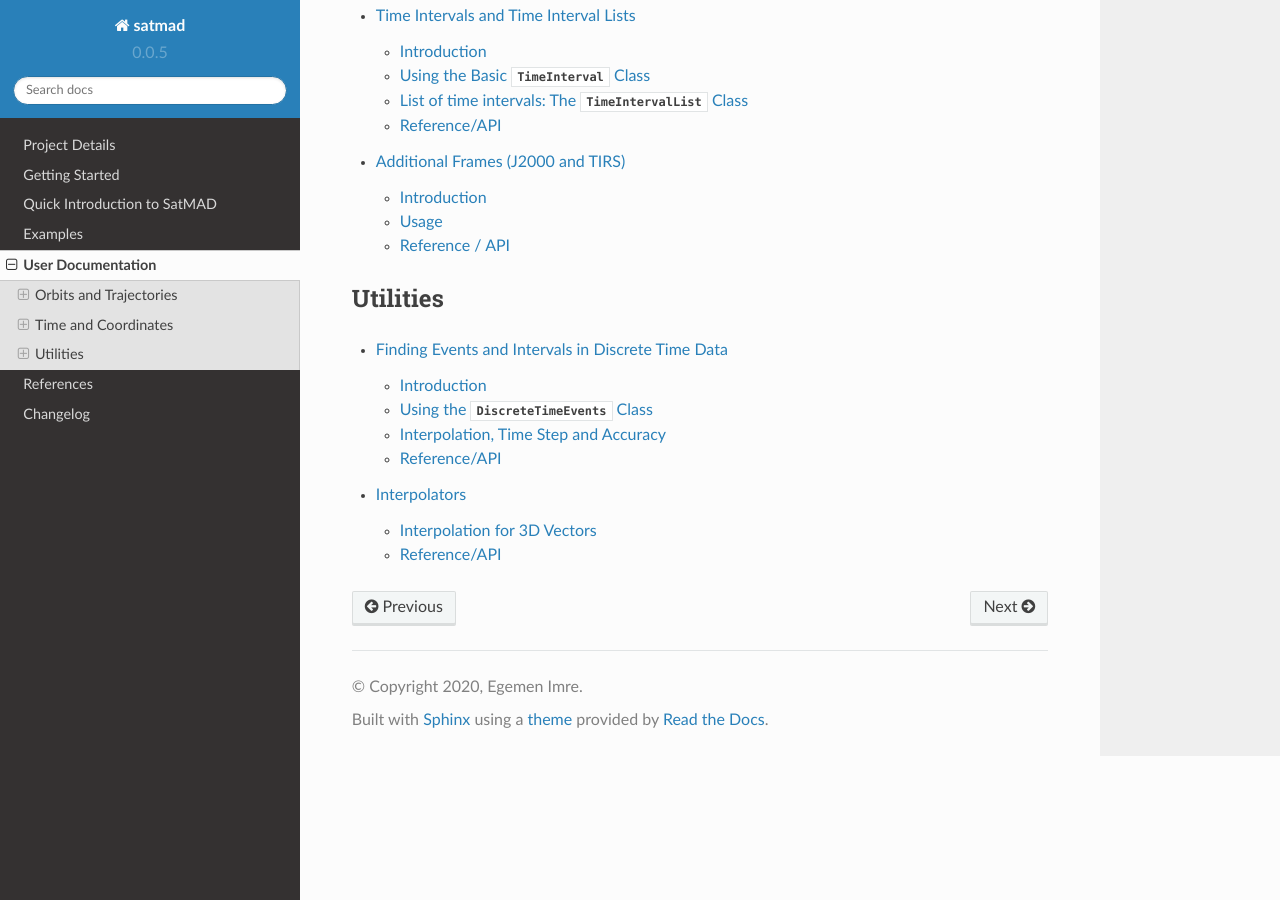
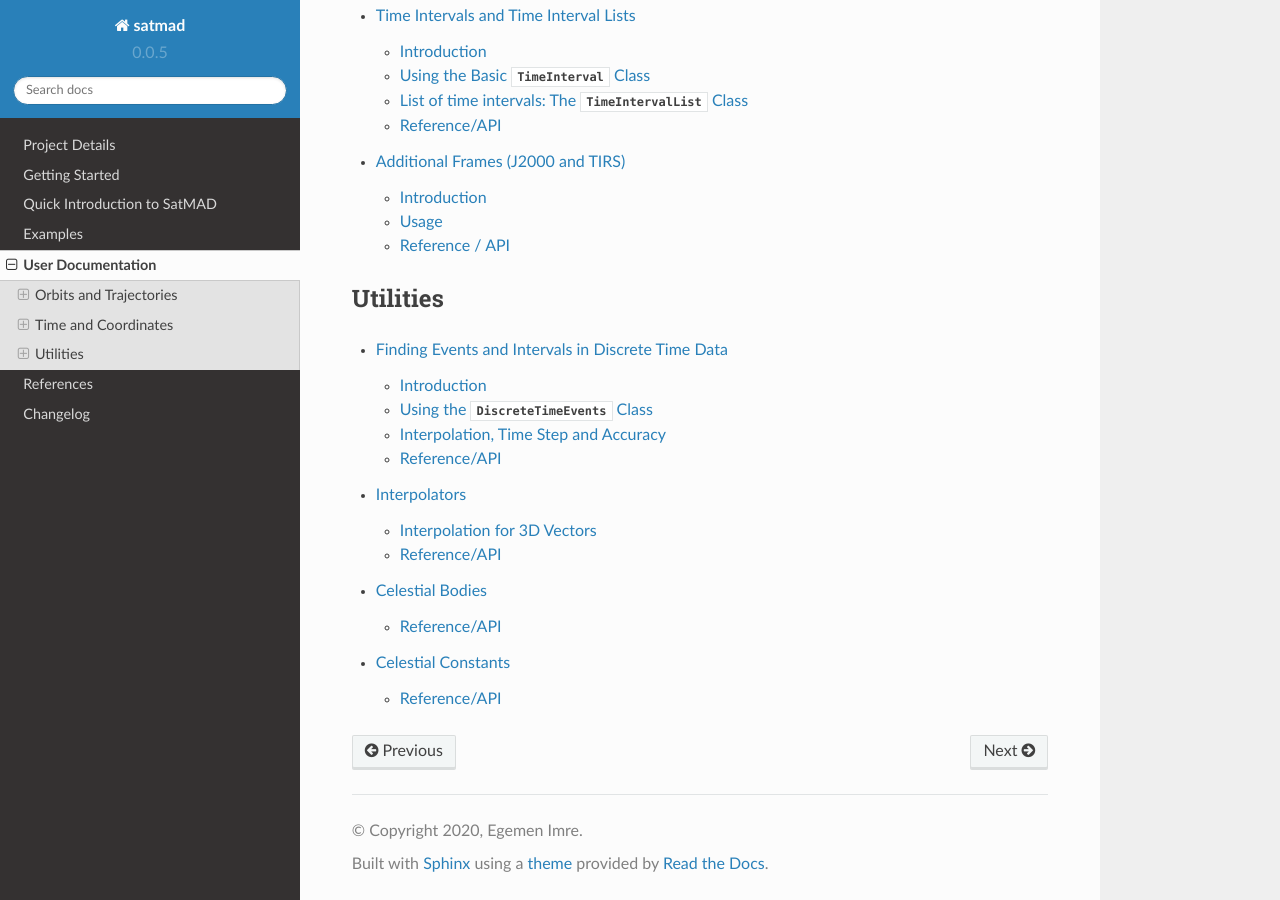
Before and after one commit to egemenimre/satmad, a Sphinx documentation site: the page built from docs/doc_index.rst, in a window 1280 px wide and 900 px high, scrolled down 952 px. Built offline with Sphinx 7.4.7 and the Read the Docs theme 2.0.0, drawn with Linux system fonts in a browser that asks for light colours.

Commit message:
Added `core/celestial_bodies` and  `core/celestial_constants`

```diff
--- a/docs/doc_index.rst
+++ b/docs/doc_index.rst
@@ -31,3 +31,5 @@ Utilities
 
     utils/discrete_time_events
     utils/interpolators
+    core/celestial_bodies
+    core/celestial_constants
```
